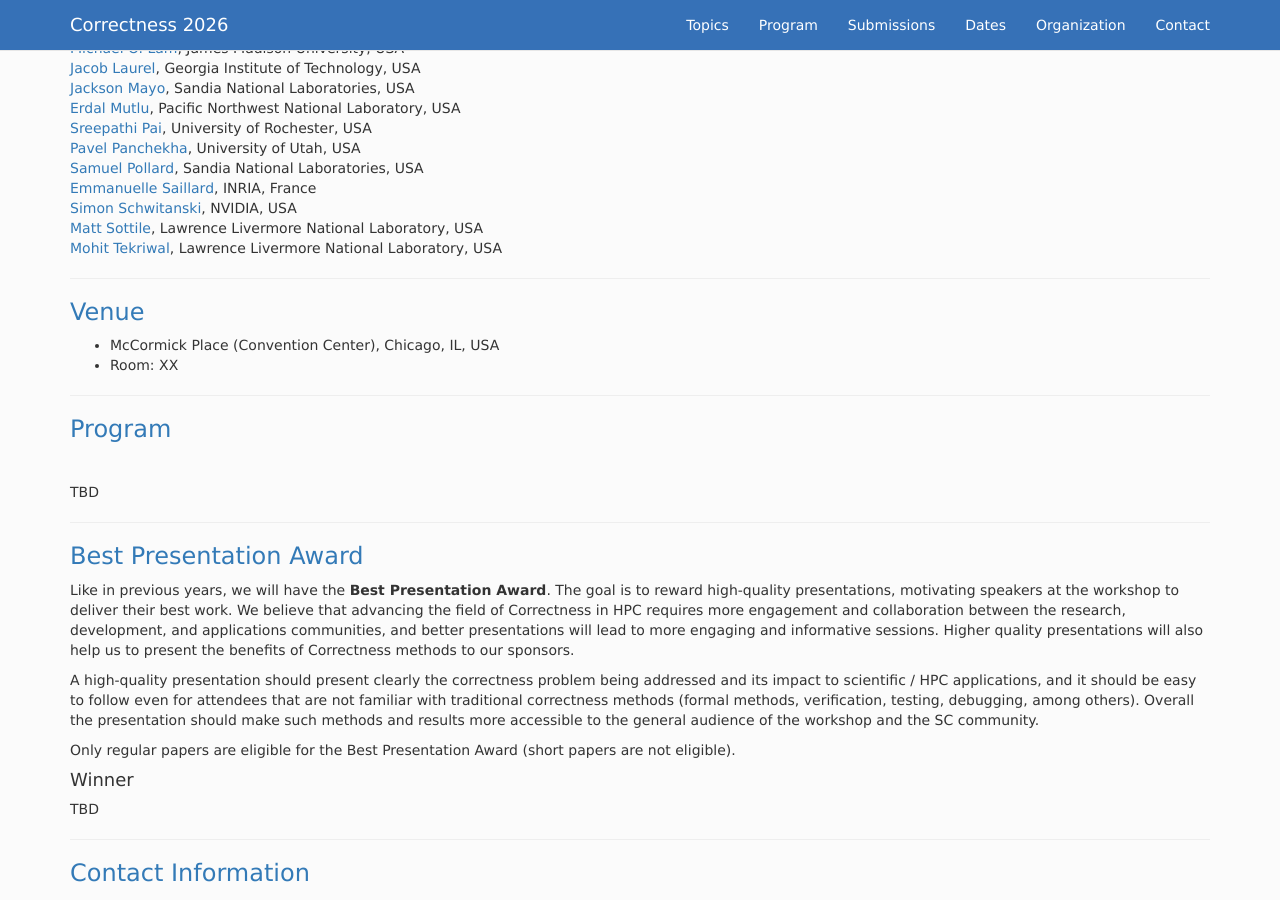
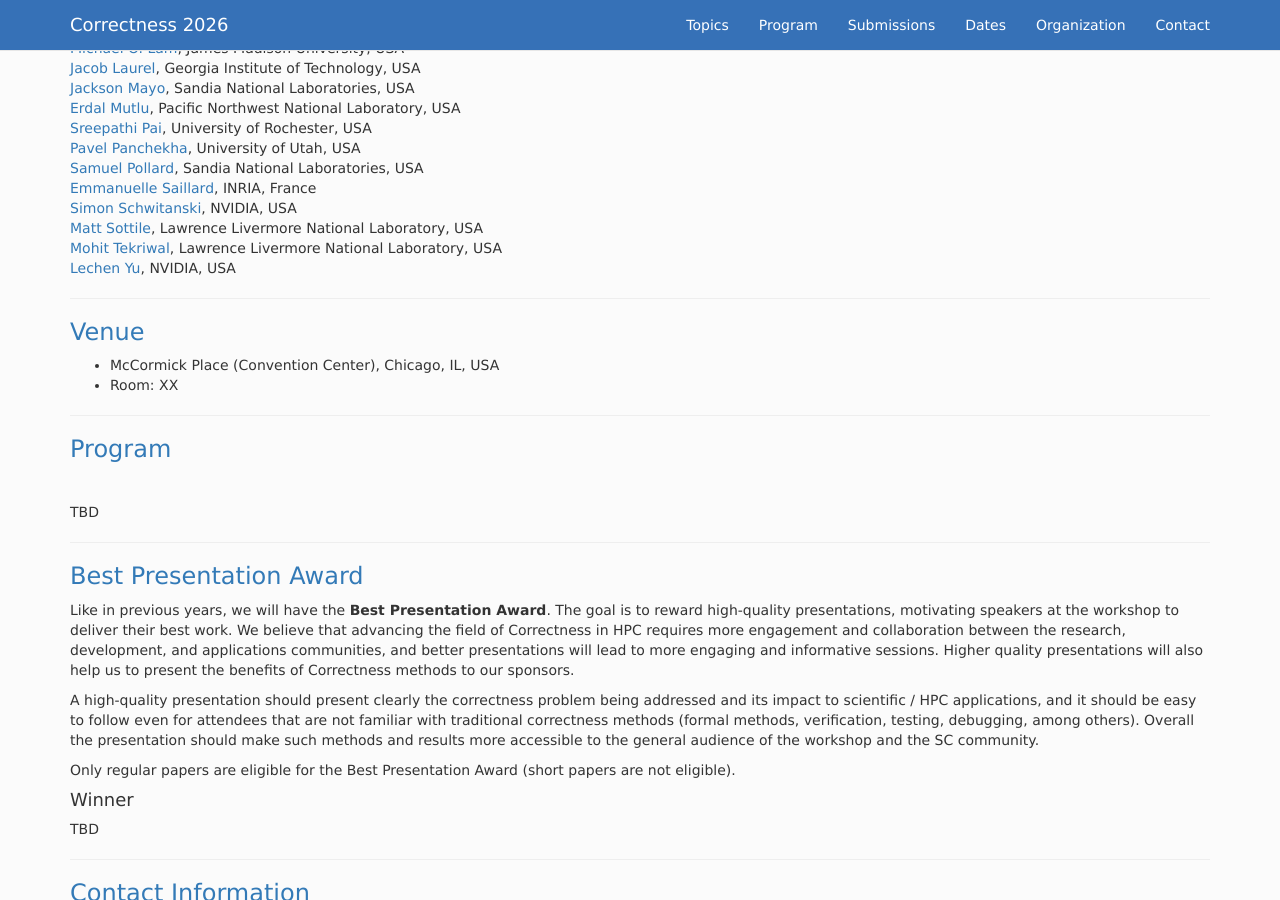
Before and after one commit to correctness-workshop/2026, a Jekyll site: the page built from index.md, in a window 1280 px wide and 900 px high, scrolled down 3325 px. Built offline with Jekyll 4.4.1, drawn with Linux system fonts in a browser that asks for light colours; nearby versions of some CDN libraries; the list of posts is cut into pages by our own code.

Commit message:
added PC member

```diff
--- a/index.md
+++ b/index.md
@@ -163,6 +163,7 @@ All time zones are AOE.
 [Simon Schwitanski](#), NVIDIA, USA <br />
 [Matt Sottile](https://scholar.google.com/citations?user=q6Z0FZMAAAAJ&hl=en), Lawrence Livermore National Laboratory, USA <br />
 [Mohit Tekriwal](https://mohittkr.github.io/), Lawrence Livermore National Laboratory, USA <br />
+[Lechen Yu](http://lechenyu.io/), NVIDIA, USA <br />
 
 <!--
 [Lechen Yu](http://lechenyu.io/), Microsoft, USA <br />
```
